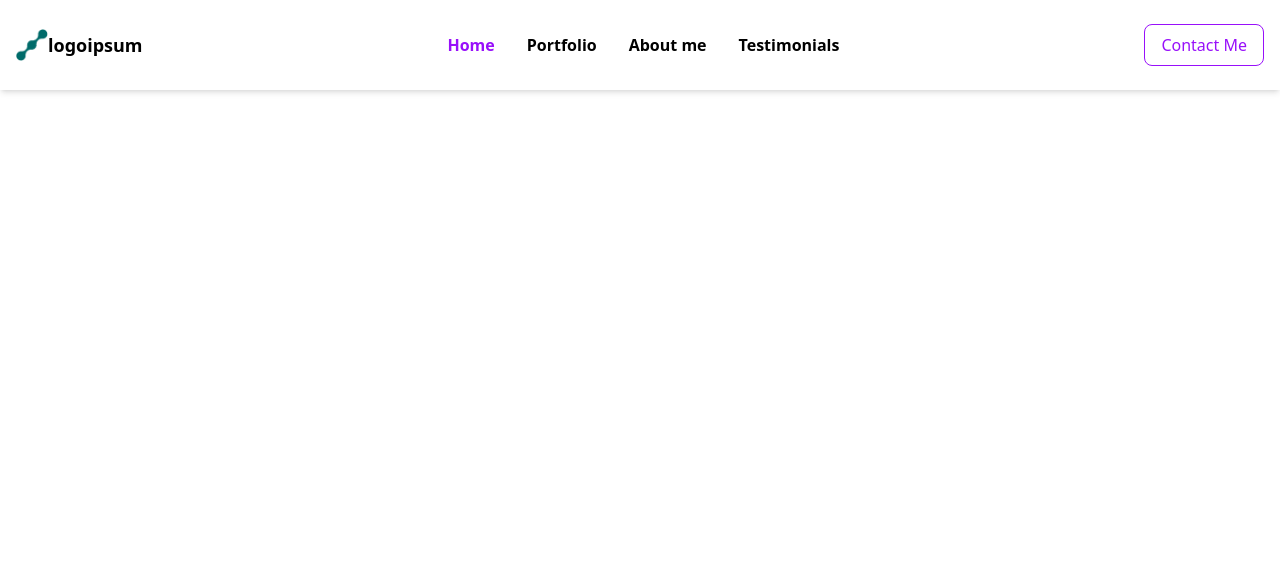
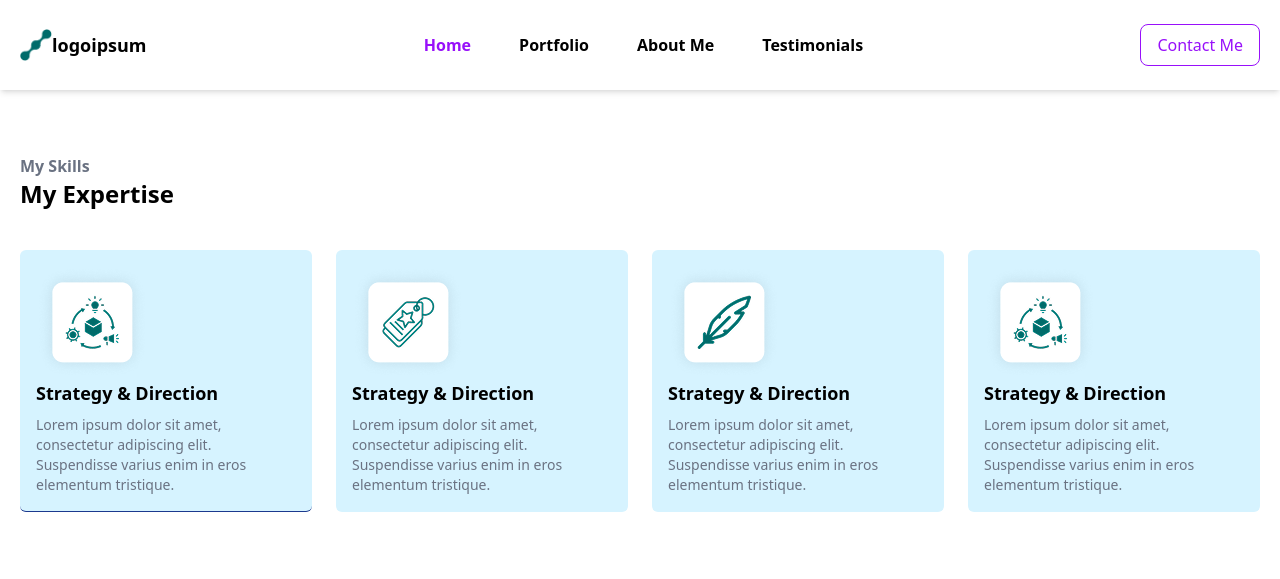
Before and after one commit to Mahir-H07/Logoipsum-project, a plain HTML site: page index.html in a window 1280 px wide. Drawn offline with nearby package versions, Linux system fonts and the light colour scheme.

Commit message:
second sectione done

```diff
--- a/index.html
+++ b/index.html
@@ -1,38 +1,119 @@
 <!DOCTYPE html>
 <html lang="en">
+
 <head>
-    <meta charset="UTF-8">
-    <meta name="viewport" content="width=device-width, initial-scale=1.0">
-    <title>Logoipsum</title>
-      <script src="https://cdn.jsdelivr.net/npm/@tailwindcss/browser@4"></script>
-      <link rel="stylesheet" href="https://cdnjs.cloudflare.com/ajax/libs/font-awesome/7.0.1/css/all.min.css" integrity="sha512-2SwdPD6INVrV/lHTZbO2nodKhrnDdJK9/kg2XD1r9uGqPo1cUbujc+IYdlYdEErWNu69gVcYgdxlmVmzTWnetw==" crossorigin="anonymous" referrerpolicy="no-referrer" />
+  <meta charset="UTF-8">
+  <meta name="viewport" content="width=device-width, initial-scale=1.0">
+  <title>Logoipsum</title>
+  <script src="https://cdn.jsdelivr.net/npm/@tailwindcss/browser@4"></script>
+  <link rel="stylesheet" href="https://cdnjs.cloudflare.com/ajax/libs/font-awesome/7.0.1/css/all.min.css"
+    integrity="sha512-2SwdPD6INVrV/lHTZbO2nodKhrnDdJK9/kg2XD1r9uGqPo1cUbujc+IYdlYdEErWNu69gVcYgdxlmVmzTWnetw=="
+    crossorigin="anonymous" referrerpolicy="no-referrer" />
 </head>
+
 <body>
-
-
-   <header class="bg-white shadow-md">
-    <div class=" flex justify-between items-center container mx-auto  px-4 py-6">
-      <div class="flex items-center ">
-        <img class="w-full h-8" src="./assets/Vector.png" alt="" >
-        <h1 class="font-bold text-lg">logoipsum</h1>
-      </div>
-
-      <nav class="hidden md:flex space-x-8 font-semibold">
-        <a class="text-purple-600" href="#" >Home</a>
-        <a href="#">Portfolio</a>
-        <a href="#">About me</a>
-        <a href="#">Testimonials</a>
-      </nav>
-      <a href="#" class="hidden md:block border border-purple-600 text-purple-600 px-4 py-2 rounded-lg hover:bg-purple-600 hover:text-white transition">Contact Me</a>
-
-      <button class="md:hidden text-gray-700 "><i class="fa fa-bars" aria-hidden="true"></i></button>
-    </div>
-  </header>
 
 
 
 
+  <header class="bg-white shadow-md">
+
+
+    <div class=" flex justify-between items-center container mx-auto  px-5 py-6">
+
+      <div class="flex items-center ">
+
+        <img class="w-full h-8" src="./assets/Vector.png" alt="">
+
+        <h1 class="font-bold text-lg">logoipsum</h1>
+
+      </div>
+
+
+      <nav class="hidden md:flex font-semibold">
+
+        <ul class="flex gap-12 list-none">
+
+          <li><a class="text-purple-600" href="">Home</a></li>
+          <li><a href="">Portfolio</a></li>
+          <li><a href="">About Me</a></li>
+          <li><a href="">Testimonials</a></li>
+        </ul>
+
+      </nav>
+
+      <a class="px-4 py-2  border border-purple-600 text-purple-600  rounded-lg hover:bg-purple-600 hover:text-white hidden md:block"
+        href="">
+        Contact Me</a>
+
+      <button class="md:hidden text-gray-700"><i class="fa fa-bars" aria-hidden="true"></i></button>
+    </div>
+
+  </header>
+
   <main>
+
+
+
+
+
+    <section class=" py-12 md:py-16">
+
+      <div class="container mx-auto px-5">
+
+        <h2 class="text-gray-500 font-semibold">My Skills</h2>
+
+        <h3 class="text-2xl  font-bold mb-10">My Expertise</h3>
+
+        <div class="grid  md:grid-cols-2 lg:grid-cols-4 gap-6">
+
+
+          <div class="p-4 rounded-md border-b border-blue-900  bg-[#d6f3ff]">
+            <div class="left-0 ">
+              <img src="./assets/Strategy & Direction.png" alt="">
+            </div>
+            <h4 class="font-semibold text-lg mb-2">Strategy & Direction</h4>
+            <p class="text-sm text-gray-500">Lorem ipsum dolor sit amet, consectetur adipiscing elit. Suspendisse varius
+              enim in eros elementum tristique.</p>
+          </div>
+
+          <div class="p-4 rounded-md   bg-[#d6f3ff]">
+            <div class=" left-0 ">
+              <img src="./assets/Branding & Logo.png" alt="">
+            </div>
+            <h4 class="font-semibold text-lg mb-2">Strategy & Direction</h4>
+            <p class="text-sm text-gray-500">Lorem ipsum dolor sit amet, consectetur adipiscing elit. Suspendisse varius
+              enim in eros elementum tristique.</p>
+          </div>
+
+          <div class="p-4 rounded-md   bg-[#d6f3ff]">
+            <div class=" left-0 ">
+              <img src="./assets/UI & UX Design.png" alt="">
+            </div>
+            <h4 class="font-semibold text-lg mb-2">Strategy & Direction</h4>
+            <p class="text-sm text-gray-500">Lorem ipsum dolor sit amet, consectetur adipiscing elit. Suspendisse varius
+              enim in eros elementum tristique.</p>
+          </div>
+
+          <div class="p-4 rounded-md  bg-[#d6f3ff]">
+            <div class=" left-0 ">
+              <img src="./assets/Strategy & Direction.png" alt="">
+            </div>
+            <h4 class="font-semibold text-lg mb-2">Strategy & Direction</h4>
+            <p class="text-sm text-gray-500">Lorem ipsum dolor sit amet, consectetur adipiscing elit. Suspendisse varius
+              enim in eros elementum tristique.</p>
+          </div>
+        </div>
+      </div>
+    </section>
+
+
+
+
+
+
+
+
 
 
 
@@ -52,4 +133,5 @@
 
 
 </body>
+
 </html>
```
